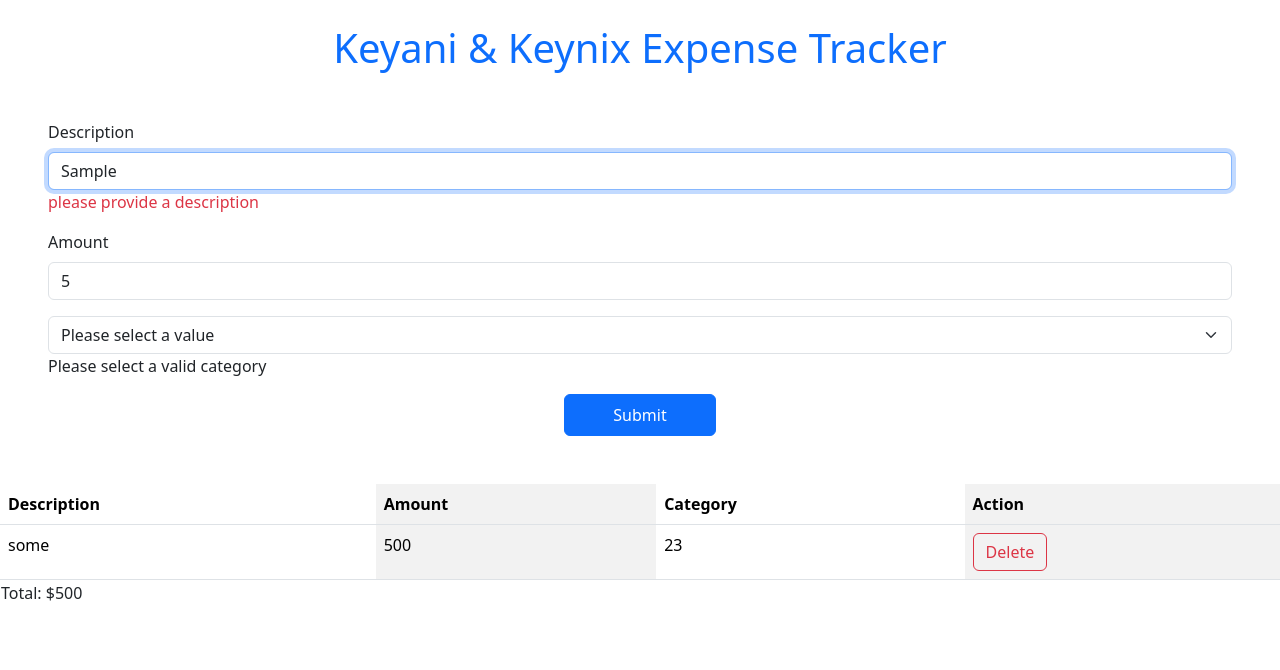
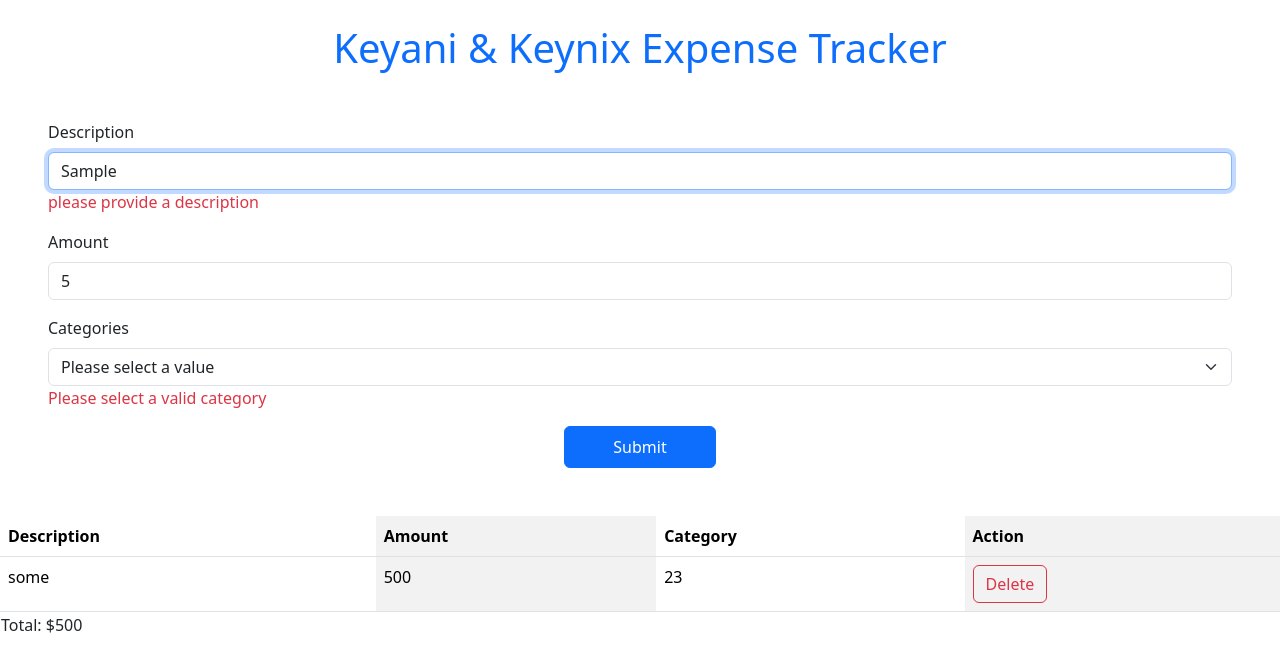
Before and after one commit to PhoenixAssutech/Keyani, a React app: page / in a window 1280 px wide. Both pictures are taken after typing "Sample", "5" into the empty fields and a click on the button "Submit". Shown: the top 670 px of the page. Built offline with nearby package versions, Linux system fonts and the light colour scheme; the HTML template or start-up script is replaced by a standard one.

Commit message:
refactor create expense tracker app.

```diff
--- a/src/components/CreateExpense.tsx
+++ b/src/components/CreateExpense.tsx
@@ -78,7 +78,8 @@ const CreateExpense = ({ submitHandler }: CreateExpenseProps) => {
         </div>
 
         <div className="mb-3">
-          <select {...register("category")} className="form-select">
+          <label htmlFor="category" className="form-label">Categories</label>
+          <select id="category" {...register("category")} className="form-select">
             <option value="">Please select a value</option>
             {categories.map((category) => (
               <option key={category} value={category}>
@@ -86,7 +87,8 @@ const CreateExpense = ({ submitHandler }: CreateExpenseProps) => {
               </option>
             ))}
           </select>
-          {errors.category && <p> {errors.category.message}</p>}
+
+          {errors.category && <p className="text-danger"> {errors.category.message}</p>}
         </div>
 
         <div className="mb-3 text-center">
```
